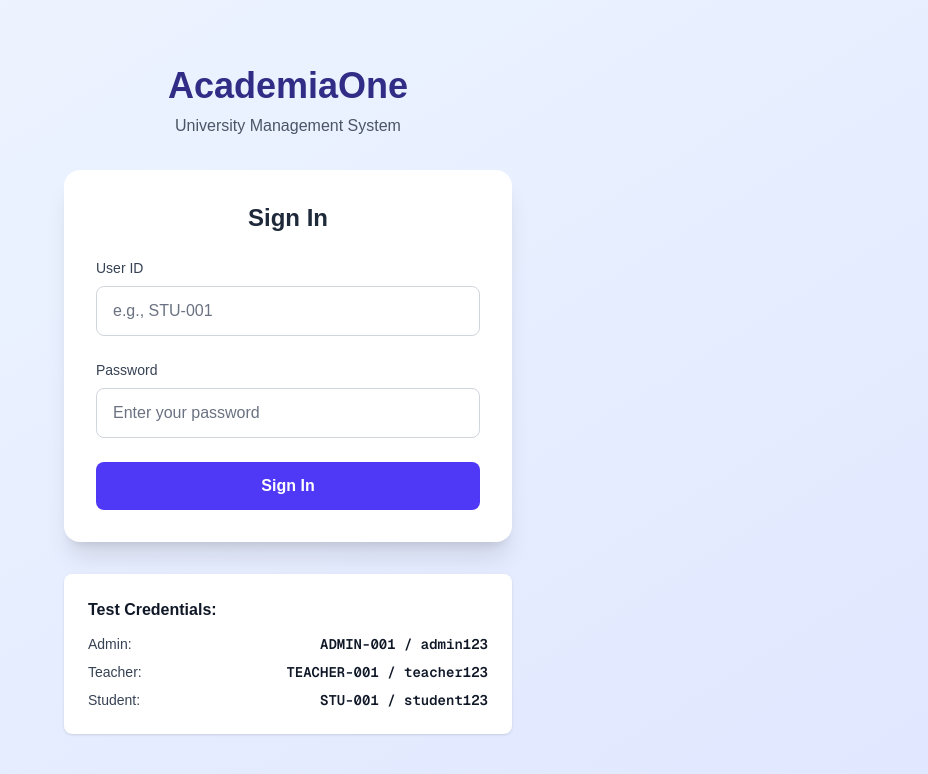
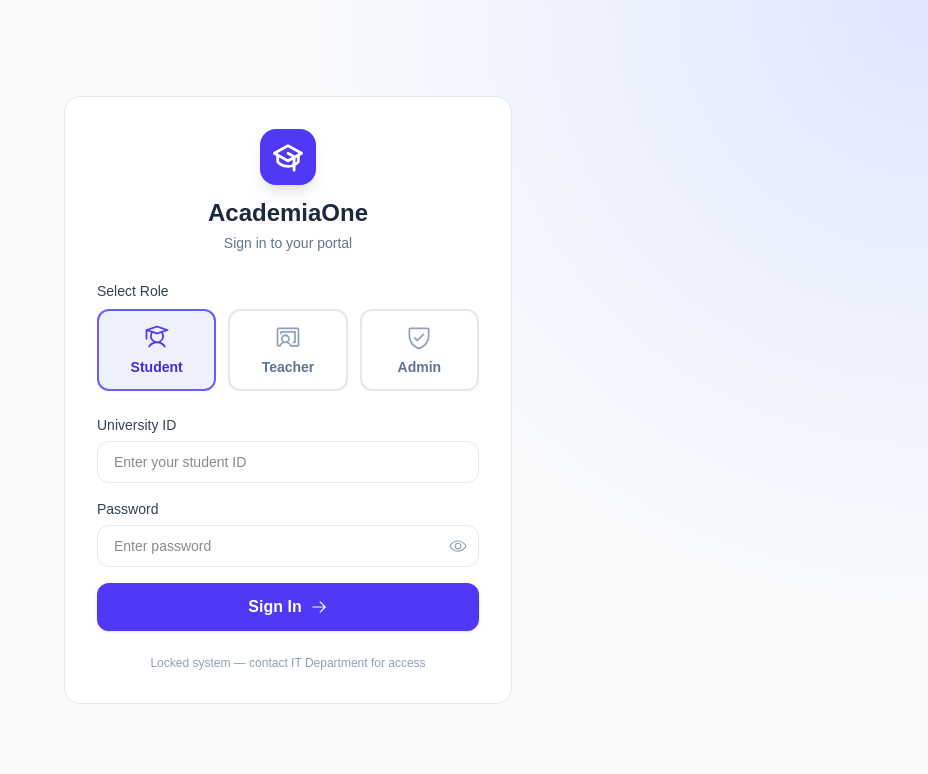
Before and after one commit to mr-no0b/AcademiaOne, a Next.js app: page /login in a window 1280 px wide. Shown: the top 774 px of the page, without its empty margins (352-1280 px from the left). Built offline with nearby package versions, Linux system fonts and the light colour scheme.

Commit message:
create credentials login page

```diff
--- a/src/app/login/page.tsx
+++ b/src/app/login/page.tsx
@@ -1,115 +1,166 @@
-'use client';
+"use client";
 
-import { useState } from 'react';
-import { useAuth } from '@/contexts/AuthContext';
-import { useRouter } from 'next/navigation';
+import React, { useState } from "react";
+import { signIn } from "next-auth/react";
+import { useRouter } from "next/navigation";
+import { GraduationCap, Student, ChalkboardTeacher, ShieldCheck, ArrowRight, Eye, EyeSlash } from "@phosphor-icons/react";
+import { cn } from "@/lib/cn";
+
+type Role = "student" | "teacher" | "admin";
+
+const roles: { id: Role; label: string; icon: React.ReactNode; placeholder: string }[] = [
+  { id: "student", label: "Student", icon: <Student size={28} />, placeholder: "Enter your student ID" },
+  { id: "teacher", label: "Teacher", icon: <ChalkboardTeacher size={28} />, placeholder: "Enter your teacher ID" },
+  { id: "admin", label: "Admin", icon: <ShieldCheck size={28} />, placeholder: "Enter your admin ID" },
+];
 
 export default function LoginPage() {
-  const [userId, setUserId] = useState('');
-  const [password, setPassword] = useState('');
-  const [error, setError] = useState('');
-  const [isLoading, setIsLoading] = useState(false);
-  const { login } = useAuth();
   const router = useRouter();
+  const [selectedRole, setSelectedRole] = useState<Role>("student");
+  const [userId, setUserId] = useState("");
+  const [password, setPassword] = useState("");
+  const [showPass, setShowPass] = useState(false);
+  const [error, setError] = useState("");
+  const [loading, setLoading] = useState(false);
+
+  const handleRoleSelect = (role: Role) => {
+    setSelectedRole(role);
+    setError("");
+  };
 
   const handleSubmit = async (e: React.FormEvent) => {
     e.preventDefault();
-    setError('');
-    setIsLoading(true);
-
+    setError("");
+    setLoading(true);
     try {
-      await login(userId, password);
-      // Redirect based on role will be handled by the dashboard
-      router.push('/dashboard');
-    } catch (err: any) {
-      setError(err.message || 'Invalid credentials');
+      const res = await signIn("credentials", {
+        userId: userId.trim(),
+        password,
+        role: selectedRole,
+        redirect: false,
+      });
+      if (res?.error) {
+        setError("Invalid credentials. Please check your ID and password.");
+      } else {
+        router.push(`/${selectedRole}`);
+        router.refresh();
+      }
+    } catch {
+      setError("Something went wrong. Please try again.");
     } finally {
-      setIsLoading(false);
+      setLoading(false);
     }
   };
 
   return (
-    <div className="min-h-screen bg-gradient-to-br from-blue-50 to-indigo-100 flex items-center justify-center py-12 px-4">
-      <div className="max-w-md w-full space-y-8">
-        {/* Header */}
-        <div className="text-center">
-          <h1 className="text-4xl font-bold text-indigo-900 mb-2">
-            AcademiaOne
-          </h1>
-          <p className="text-gray-600">University Management System</p>
+    <div
+      className="min-h-screen flex items-center justify-center p-4"
+      style={{
+        background: "radial-gradient(circle at top right, #e0e7ff 0%, #f8fafc 40%)",
+      }}
+    >
+      <div className="w-full max-w-md bg-white rounded-2xl shadow-modal border border-slate-200 p-8">
+        {/* Logo */}
+        <div className="text-center mb-7">
+          <div className="inline-flex items-center justify-center w-14 h-14 bg-indigo-600 text-white rounded-2xl mb-3 shadow-lg">
+            <GraduationCap size={30} weight="bold" />
+          </div>
+          <h1 className="text-2xl font-bold text-slate-800">AcademiaOne</h1>
+          <p className="text-slate-500 text-sm mt-1">Sign in to your portal</p>
         </div>
 
-        {/* Login Card */}
-        <div className="bg-white rounded-2xl shadow-xl p-8">
-          <h2 className="text-2xl font-bold text-gray-800 mb-6 text-center">
-            Sign In
-          </h2>
+        {/* Role Selector */}
+        <div className="mb-6">
+          <label className="block text-sm font-medium text-slate-700 mb-2">Select Role</label>
+          <div className="grid grid-cols-3 gap-3">
+            {roles.map((role) => (
+              <button
+                key={role.id}
+                type="button"
+                onClick={() => handleRoleSelect(role.id)}
+                className={cn(
+                  "flex flex-col items-center py-3 px-2 rounded-xl border-2 transition-all text-sm font-semibold gap-1.5 cursor-pointer",
+                  selectedRole === role.id
+                    ? "border-indigo-500 bg-indigo-50 text-indigo-700"
+                    : "border-slate-200 bg-white text-slate-500 hover:border-indigo-300 hover:bg-indigo-50/50"
+                )}
+              >
+                <span className={selectedRole === role.id ? "text-indigo-600" : "text-slate-400"}>
+                  {role.icon}
+                </span>
+                {role.label}
+              </button>
+            ))}
+          </div>
+        </div>
+
+        {/* Form */}
+        <form onSubmit={handleSubmit} className="space-y-4" autoComplete="off">
+          <div>
+            <label className="block text-sm font-medium text-slate-700 mb-1.5">
+              University ID
+            </label>
+            <input
+              type="text"
+              value={userId}
+              onChange={(e) => setUserId(e.target.value)}
+              placeholder={roles.find((r) => r.id === selectedRole)!.placeholder}
+              className="w-full px-4 py-2.5 border border-slate-200 rounded-xl text-sm focus:outline-none focus:border-indigo-500 focus:ring-2 focus:ring-indigo-100 transition-all"
+              autoComplete="off"
+              required
+            />
+          </div>
+          <div>
+            <label className="block text-sm font-medium text-slate-700 mb-1.5">
+              Password
+            </label>
+            <div className="relative">
+              <input
+                type={showPass ? "text" : "password"}
+                value={password}
+                onChange={(e) => setPassword(e.target.value)}
+                placeholder="Enter password"
+                className="w-full px-4 py-2.5 border border-slate-200 rounded-xl text-sm focus:outline-none focus:border-indigo-500 focus:ring-2 focus:ring-indigo-100 transition-all pr-10"
+                autoComplete="off"
+                required
+              />
+              <button
+                type="button"
+                onClick={() => setShowPass(!showPass)}
+                className="absolute right-3 top-1/2 -translate-y-1/2 text-slate-400 hover:text-slate-600"
+              >
+                {showPass ? <EyeSlash size={18} /> : <Eye size={18} />}
+              </button>
+            </div>
+          </div>
 
           {error && (
-            <div className="mb-4 bg-red-50 border border-red-200 text-red-700 px-4 py-3 rounded-lg">
+            <div className="bg-red-50 border border-red-200 text-red-600 text-sm rounded-xl px-4 py-3">
               {error}
             </div>
           )}
 
-          <form onSubmit={handleSubmit} className="space-y-6">
-            <div>
-              <label htmlFor="userId" className="block text-sm font-medium text-gray-700 mb-2">
-                User ID
-              </label>
-              <input
-                id="userId"
-                type="text"
-                required
-                value={userId}
-                onChange={(e) => setUserId(e.target.value)}
-                className="w-full px-4 py-3 border border-gray-300 rounded-lg focus:ring-2 focus:ring-indigo-500 focus:border-transparent text-gray-900 placeholder-gray-500"
-                placeholder="e.g., STU-001"
-              />
-            </div>
+          <button
+            type="submit"
+            disabled={loading}
+            className="w-full flex items-center justify-center gap-2 py-3 bg-indigo-600 text-white font-semibold rounded-xl hover:bg-indigo-700 active:scale-[0.99] transition-all disabled:opacity-70 disabled:cursor-not-allowed shadow-sm mt-2"
+          >
+            {loading ? (
+              <svg className="animate-spin h-5 w-5" viewBox="0 0 24 24" fill="none">
+                <circle className="opacity-25" cx="12" cy="12" r="10" stroke="currentColor" strokeWidth="4" />
+                <path className="opacity-75" fill="currentColor" d="M4 12a8 8 0 018-8v8H4z" />
+              </svg>
+            ) : (
+              <>
+                Sign In <ArrowRight size={18} />
+              </>
+            )}
+          </button>
+        </form>
 
-            <div>
-              <label htmlFor="password" className="block text-sm font-medium text-gray-700 mb-2">
-                Password
-              </label>
-              <input
-                id="password"
-                type="password"
-                required
-                value={password}
-                onChange={(e) => setPassword(e.target.value)}
-                className="w-full px-4 py-3 border border-gray-300 rounded-lg focus:ring-2 focus:ring-indigo-500 focus:border-transparent text-gray-900 placeholder-gray-500"
-                placeholder="Enter your password"
-              />
-            </div>
-
-            <button
-              type="submit"
-              disabled={isLoading}
-              className="w-full bg-indigo-600 text-white py-3 rounded-lg font-semibold hover:bg-indigo-700 transition disabled:opacity-50 disabled:cursor-not-allowed"
-            >
-              {isLoading ? 'Signing in...' : 'Sign In'}
-            </button>
-          </form>
-        </div>
-
-        {/* Test Credentials */}
-        <div className="bg-white rounded-lg shadow p-6">
-          <h3 className="font-semibold text-gray-900 mb-3">Test Credentials:</h3>
-          <div className="space-y-2 text-sm">
-            <div className="flex justify-between">
-              <span className="text-gray-700 font-medium">Admin:</span>
-              <span className="font-mono text-gray-900 font-semibold">ADMIN-001 / admin123</span>
-            </div>
-            <div className="flex justify-between">
-              <span className="text-gray-700 font-medium">Teacher:</span>
-              <span className="font-mono text-gray-900 font-semibold">TEACHER-001 / teacher123</span>
-            </div>
-            <div className="flex justify-between">
-              <span className="text-gray-700 font-medium">Student:</span>
-              <span className="font-mono text-gray-900 font-semibold">STU-001 / student123</span>
-            </div>
-          </div>
-        </div>
+        <p className="text-center text-xs text-slate-400 mt-6">
+          Locked system — contact IT Department for access
+        </p>
       </div>
     </div>
   );
```
